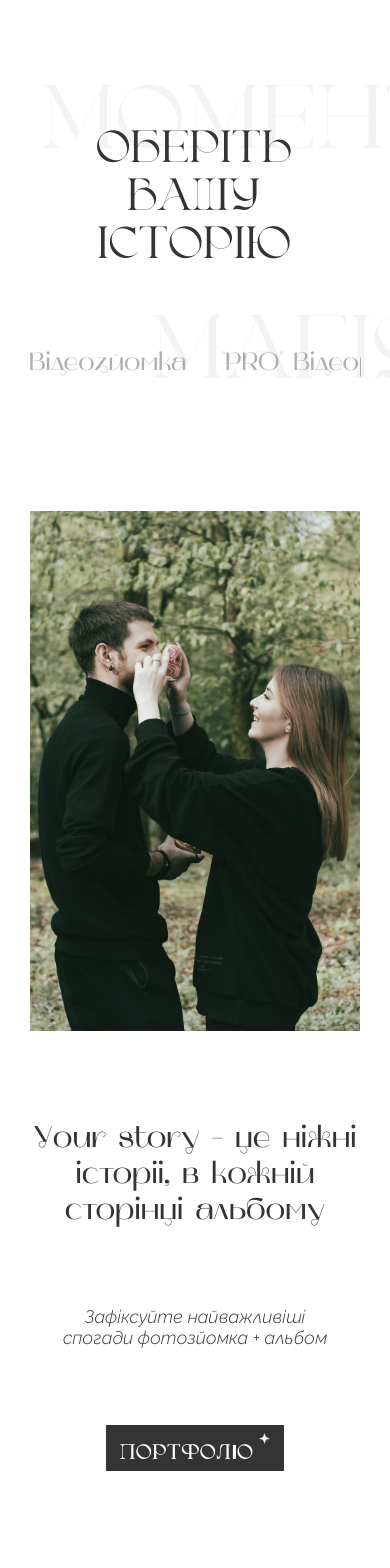
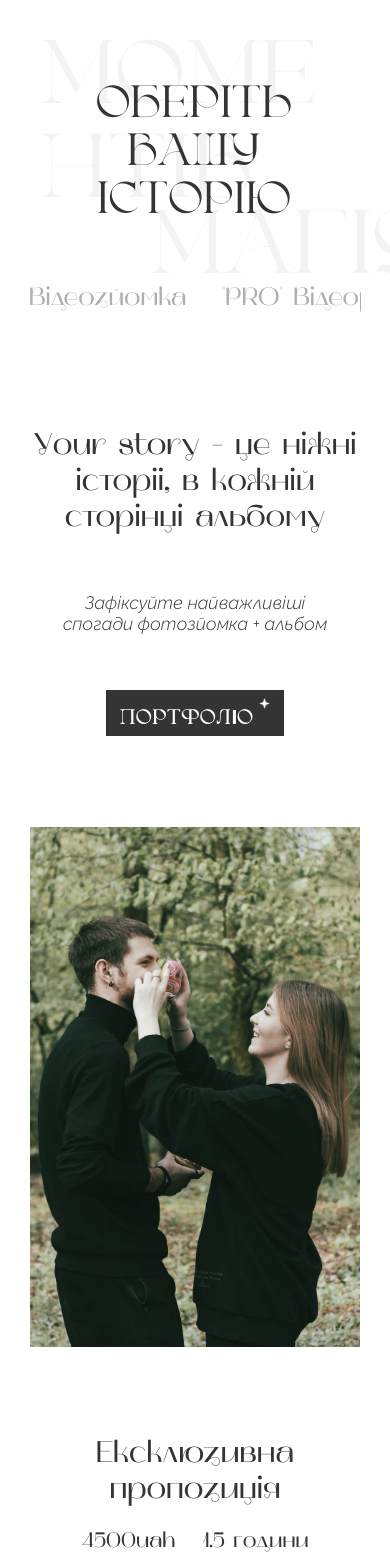
Before and after one commit to Kliruk/marsel, a Next.js app: page / in a window 390 px wide. Shown: the part 7760-9328 px from the top of the page. Built offline with nearby package versions, Linux system fonts and the light colour scheme.

Commit message:
css fix: services

```diff
--- a/src/components/Service.tsx
+++ b/src/components/Service.tsx
@@ -60,10 +60,10 @@ const Service = ({currentService}: IService) => {
           <div className={styles.headerAndQuickAdvantages}>
             <div className={styles.advantagesBlockHeader}>
               <CustomHeader headerType={"h4"} isYMoves={false}>
-                ЕКСКЛЮЗИВНА
+                Ексклюзивна
               </CustomHeader>
               <CustomHeader headerType={"h4"} isYMoves={false}>
-                Пропозиція
+                пропозиція
               </CustomHeader>
             </div>
             <div className={styles.quickAdvantages}>
--- a/src/components/Services.tsx
+++ b/src/components/Services.tsx
@@ -19,7 +19,7 @@ const Services = () => {
         </div>
         <BackgroundText duration={1} delay={0}
           uniqueClassName={styles.backTextMoments} isYMoves={false}>
-          Моментiв
+          Моме<br className={styles.cutMoments} />нтiв
         </BackgroundText>
         <BackgroundText delay={.2} uniqueClassName={styles.backTextMagic} isYMoves={false}>
           магiя
--- a/src/styles/components/list-and-service.module.css
+++ b/src/styles/components/list-and-service.module.css
@@ -12,3 +12,27 @@
         width: 100%;
     }
 }
+
+@media screen and (max-width: 1450px) {
+    .list{
+        margin-top: 50px;
+    }
+}
+
+@media screen and (max-width: 1200px) {
+    .list{
+        margin-top: 30px;
+    }
+}
+
+@media screen and (max-width: 850px) {
+    .list{
+        margin-top: 40px;
+    }
+}
+
+@media screen and (max-width: 688px) {
+    .list{
+        margin-top: 0;
+    }
+}
--- a/src/styles/components/list-of-services.module.css
+++ b/src/styles/components/list-of-services.module.css
@@ -12,7 +12,7 @@
     display: flex;
     align-items: center;
 
-    gap: 11px;
+    gap: 20px;
 
     font-family: var(--font-mak);
     font-style: normal;
@@ -117,6 +117,10 @@
     .service:first-of-type {
         margin-left: 60px;
     }
+
+    .starDivWithAnimation svg{
+        width: 15px!important;
+    }
 }
 
 @media screen and (max-width: 720px) {
--- a/src/styles/components/price-scroll.module.css
+++ b/src/styles/components/price-scroll.module.css
@@ -1,5 +1,6 @@
 .priceScroll{
     display: flex;
+    position: relative;
     align-items: center;
     gap: 55px;
 }
@@ -7,15 +8,18 @@
 .leftBoxText,
 .rightBoxText{
     display: flex;
+    position: absolute;
     flex-direction: column;
 }
 
 .leftBoxText{
     align-items: flex-end;
+    left: -220px;
 }
 
 .rightBoxText{
     align-items: flex-start;
+    right: -263px;
 }
 
 .firstBlockSecondText{
@@ -26,14 +30,16 @@
     margin-left: 9px;
 }
 
+@media screen and (max-width: 1200px) {
+    .priceScroll{
+        margin-top: 40px;
+    }
+}
+
 @media screen and (max-width: 850px) {
-    .priceScroll{
-        gap: 44px;
-    }
-
     .scrollButton{
-        width: 90px!important;
-        height: 90px!important;
+        width: 110px!important;
+        height: 110px!important;
     }
 
     .scrollButtonArrow{
@@ -49,7 +55,12 @@
 
     .leftBoxText,
     .rightBoxText{
+        position: static;
         align-items: center;
+    }
+
+    .priceScroll{
+        margin-top: 20px;
     }
 }
 
@@ -57,4 +68,13 @@
     .priceScroll{
         margin-top: 30px;
     }
+
+    .scrollButton{
+        width: 100px!important;
+        height: 100px!important;
+    }
+
+    .scrollButtonArrow{
+        width: 33px!important;
+    }
 }
--- a/src/styles/components/reviews.module.css
+++ b/src/styles/components/reviews.module.css
@@ -346,7 +346,7 @@
     }
 
     .reviews{
-        margin-top: 100px;
+        margin-top: 130px;
     }
 }
 
@@ -398,9 +398,8 @@
         gap: 18px;
     }
 
-
     .reviews{
-        margin-top: 80px;
+        margin-top: 110px;
     }
 }
 
--- a/src/styles/components/service.module.css
+++ b/src/styles/components/service.module.css
@@ -55,7 +55,7 @@
     display: flex;
     align-items: center;
 
-    gap: 72px;
+    gap: 10px;
 
     flex-direction: column;
 }
@@ -64,7 +64,8 @@
     display: flex;
     align-items: center;
 
-    gap: 15px;
+    gap: 10px;
+    margin-bottom: 50px;
 
     flex-direction: column;
 }
@@ -110,17 +111,17 @@
 
     .advantagesBlock,
     .moreBlock{
-        gap: 143px;
+        gap: 125px;
     }
 
     .service{
-        margin-top: 140px;
+        margin-top: 125px;
     }
 }
 
 @media screen and (max-width: 1450px) {
     .service{
-        gap: 200px;
+        gap: 125px;
     }
 
     .descriptionBlock,
@@ -131,11 +132,20 @@
 
     .descriptionBlock,
     .advantagesBlock{
-        gap: 170px;
+        gap: 125px;
     }
 
-    .advantagesBlock{
+    .descriptionBlock,
+    .moreBlock{
         flex-direction: column-reverse;
+    }
+
+    .description{
+        gap: 70px;
+    }
+
+    .headerAndQuickAdvantages{
+        gap: 20px;
     }
 }
 
@@ -143,6 +153,16 @@
     .image{
         width: 594px!important;
         height: 964px!important;
+    }
+}
+
+@media screen and (max-width: 1000px) {
+    .moreScrollContainer{
+        width: 370px;
+    }
+
+    .exclusiveScrollContainer{
+        width: 300px;
     }
 }
 
@@ -154,11 +174,16 @@
     .descriptionHeader{
         max-width: 618px;
     }
+
+    .service{
+        gap: 130px;
+        margin-top: 100px;
+    }
 }
 
 @media screen and (max-width: 850px) {
     .service{
-        gap: 150px;
+        margin-top: 90px;
     }
 
     .exclusiveScrollContainer,
@@ -175,25 +200,46 @@
     }
 
     .service{
-        margin-top: 90px;
+        margin-top: 60px;
+        gap: 90px;
+    }
+
+    .headerAndQuickAdvantages{
+        margin-bottom: 35px;
+    }
+
+    .description{
+        gap: 55px;
     }
 
     .descriptionBlock,
     .advantagesBlock,
     .moreBlock{
-        gap: 91px;
+        gap: 90px;
     }
 
     .descriptionHeader{
         max-width: 525px;
     }
 
-    .headerAndQuickAdvantages{
-        gap: 20px;
+    .moreBlock{
+        gap: 50px;
     }
 
-    .advantages{
-        gap: 62px;
+    .moreTextBlock{
+        gap: 30px;
+    }
+
+    .quickAdvantages{
+        font-size: 21px;
+    }
+
+    .exclusiveScrollContainer{
+        width: 280px!important;
+    }
+
+    .moreScrollContainer{
+        width: 310px!important;
     }
 }
 
@@ -204,6 +250,12 @@
     }
 }
 
+@media screen and (max-width: 500px) {
+    .moreTextBlock{
+        gap: 25px;
+    }
+}
+
 @media screen and (max-width: 410px) {
     .exclusiveScrollContainer{
         width: 268px!important;
--- a/src/styles/components/services.module.css
+++ b/src/styles/components/services.module.css
@@ -14,9 +14,6 @@
     display: flex;
     align-items: center;
     justify-content: center;
-
-    margin: 0 61px;
-
     flex-direction: column;
 }
 
@@ -44,26 +41,49 @@
     top: 150px;
 }
 
+.cutMoments{
+    display: none;
+}
+
+@media screen and (max-width: 1450px) {
+    .prices{
+        gap: 120px;
+    }
+}
+
 @media screen and (max-width: 1200px) {
     .prices{
         margin-top: 330px;
+        gap: 90px;
     }
 }
 
 @media screen and (max-width: 992px) {
     .prices{
         margin-top: 280px;
-        gap: 110px;
+        gap: 60px;
+    }
+
+    .cutMoments{
+        display: flex;
+    }
+
+    .backTextMoments{
+        top: -170px;
+    }
+
+    .backTextMagic{
+        display: none;
     }
 }
 
 @media screen and (max-width: 688px) {
     .prices{
-        margin-top: 170px;
+        margin-top: 125px;
         margin-left: 29px;
         margin-right: 29px;
 
-        gap: 80px;
+        gap: 60px;
     }
 
     .backTextMoments{
@@ -74,6 +94,11 @@
     .backTextMagic{
         right: 0;
         top: 180px;
+    }
+
+    .backTextMagic{
+        display: block;
+        top: 120px;
     }
 }
 
```
